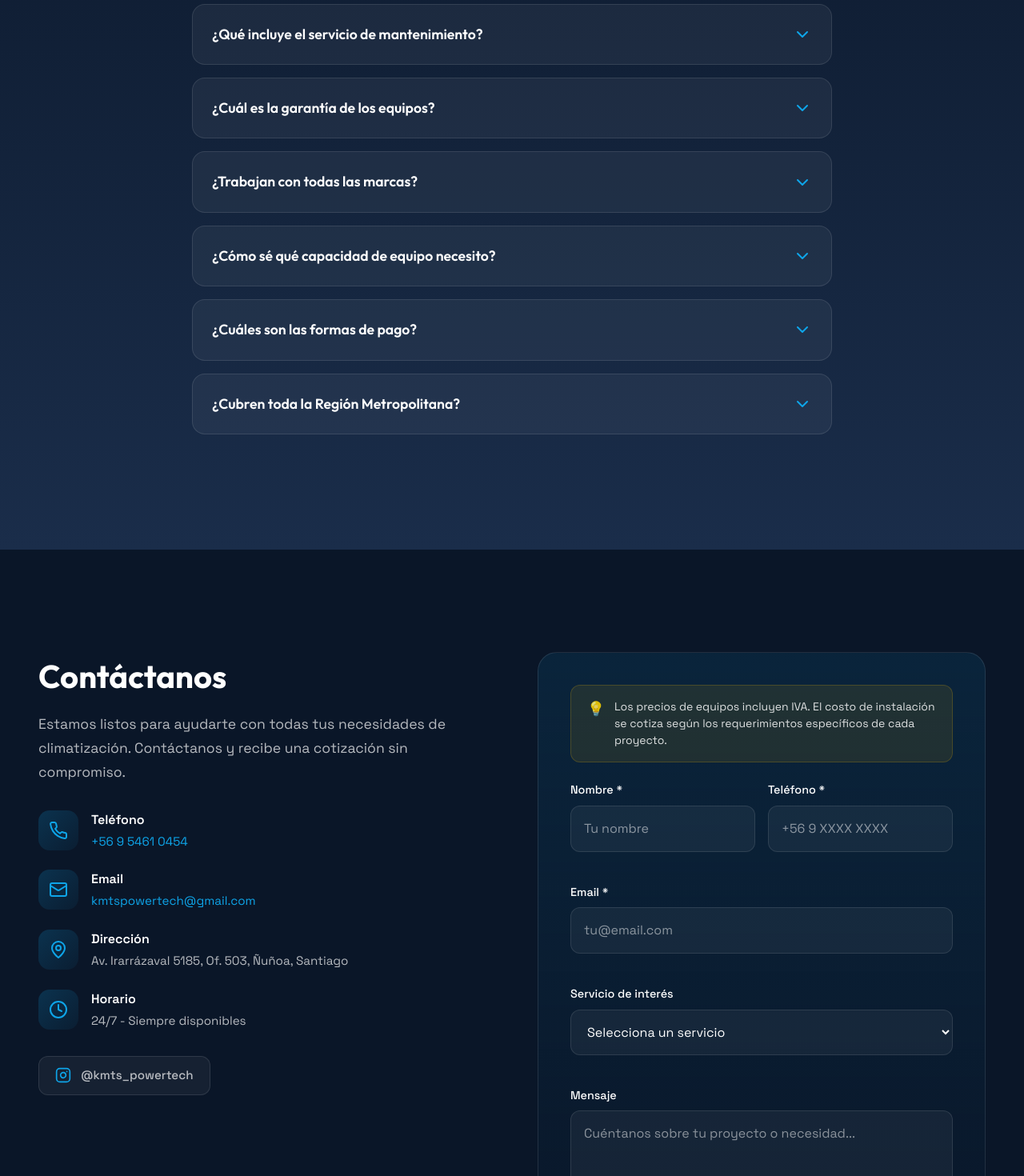
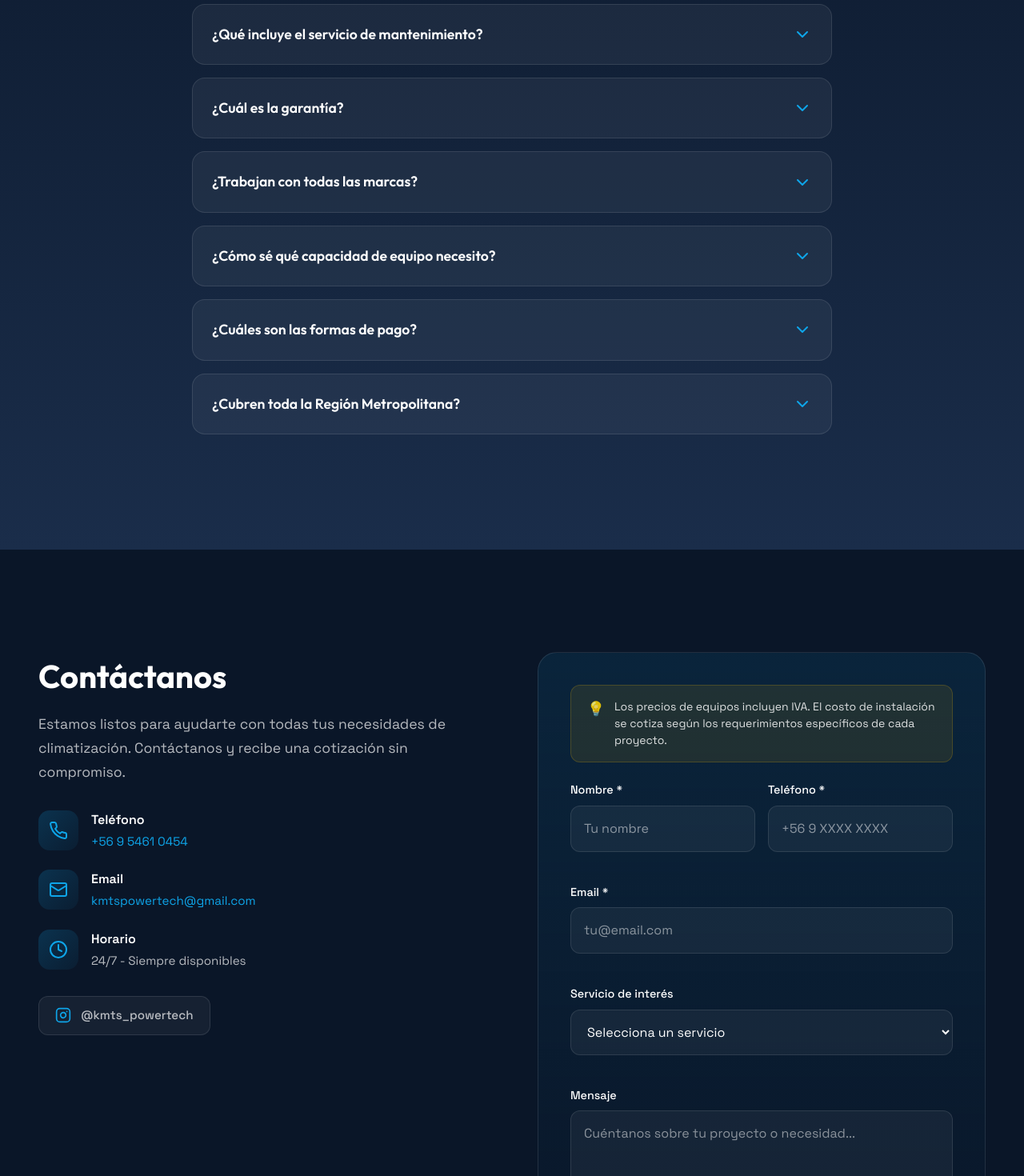
Before and after one commit to TomTowerg/proyecto-climatizacion, a React (Vite) app in the folder frontend/: page / in a window 1280 px wide. Shown: the part 5940-7410 px from the top of the page at 80% size. Built offline with nearby package versions, Linux system fonts and the light colour scheme; no server answers.

Commit message:
cambios de contexto

```diff
--- a/frontend/src/landing/components/ContactSection.jsx
+++ b/frontend/src/landing/components/ContactSection.jsx
@@ -180,16 +180,6 @@ ${formData.mensaje || 'Sin mensaje adicional'}`;
 
               <div className="contact-method">
                 <div className="contact-method-icon">
-                  <MapPin />
-                </div>
-                <div className="contact-method-content">
-                  <h4>{t('landing.contact.addressLabel', 'Dirección')}</h4>
-                  <p>{contactInfo.address}</p>
-                </div>
-              </div>
-
-              <div className="contact-method">
-                <div className="contact-method-icon">
                   <Clock />
                 </div>
                 <div className="contact-method-content">
--- a/frontend/src/landing/components/FAQ.jsx
+++ b/frontend/src/landing/components/FAQ.jsx
@@ -21,15 +21,15 @@ const FAQ = () => {
     },
     {
       questionKey: 'landing.faq.q3.question',
-      questionDefault: '¿Cuál es la garantía de los equipos?',
+      questionDefault: '¿Cuál es la garantía?',
       answerKey: 'landing.faq.q3.answer',
-      answerDefault: 'Todos nuestros equipos cuentan con garantía de fábrica que va desde 1 a 5 años dependiendo de la marca. Adicionalmente, ofrecemos garantía de instalación por 1 año y planes de garantía extendida opcionales.'
+      answerDefault: 'Todos nuestros servicios cuentan con garantía. Para nuestros equipos le extendemos la misma proteccion que ofrece el fabricante. Adicionalmente, ofrecemos garantía de instalación por 1 año.'
     },
     {
       questionKey: 'landing.faq.q4.question',
       questionDefault: '¿Trabajan con todas las marcas?',
       answerKey: 'landing.faq.q4.answer',
-      answerDefault: 'Sí, nuestros técnicos están certificados para trabajar con todas las marcas principales: Samsung, LG, Daikin, Carrier, Midea, Gree, Electrolux, entre otras. También trabajamos con equipos industriales y sistemas VRF.'
+      answerDefault: 'Sí, nuestros técnicos están certificados para trabajar con todas las marcas principales: Samsung, LG, Daikin, Hisense, Midea, Gree, Shoot, Anwo, Kendal, entre otras. También trabajamos con equipos industriales y sistemas VRF.'
     },
     {
       questionKey: 'landing.faq.q5.question',
@@ -41,7 +41,7 @@ const FAQ = () => {
       questionKey: 'landing.faq.q6.question',
       questionDefault: '¿Cuáles son las formas de pago?',
       answerKey: 'landing.faq.q6.answer',
-      answerDefault: 'Aceptamos transferencia bancaria, tarjetas de crédito y débito. Para empresas ofrecemos facturación a 30 días. También tenemos convenios de financiamiento en cuotas sin interés con algunas tarjetas.'
+      answerDefault: 'Aceptamos diferentes metodos de pago: Efectivo, transferencia bancaria, tarjetas de crédito y débito.'
     },
     {
       questionKey: 'landing.faq.q7.question',
--- a/frontend/src/landing/components/HowItWorks.jsx
+++ b/frontend/src/landing/components/HowItWorks.jsx
@@ -10,7 +10,7 @@ const HowItWorks = () => {
       titleKey: 'landing.howItWorks.step1.title',
       titleDefault: 'Contacto Inicial',
       descriptionKey: 'landing.howItWorks.step1.description',
-      descriptionDefault: 'Contáctanos por teléfono, email o formulario web. Te responderemos en menos de 2 horas.'
+      descriptionDefault: 'Contáctanos por teléfono, email o formulario web. Te responderemos en menos de 2 horas por equipo.'
     },
     {
       number: 2,
@@ -24,14 +24,14 @@ const HowItWorks = () => {
       titleKey: 'landing.howItWorks.step3.title',
       titleDefault: 'Cotización Detallada',
       descriptionKey: 'landing.howItWorks.step3.description',
-      descriptionDefault: 'Recibirás una cotización transparente con todos los costos incluidos, sin sorpresas.'
+      descriptionDefault: 'Recibirás una cotización con todos los costos incluidos y el material necesario.'
     },
     {
       number: 4,
       titleKey: 'landing.howItWorks.step4.title',
       titleDefault: 'Instalación Profesional',
       descriptionKey: 'landing.howItWorks.step4.description',
-      descriptionDefault: 'Nuestro equipo certificado realizará la instalación siguiendo los más altos estándares.'
+      descriptionDefault: 'Nuestro equipo certificado realizará la instalación con los más altos estándares de calidad.'
     }
   ];
 
--- a/frontend/src/landing/components/ServicesSection.jsx
+++ b/frontend/src/landing/components/ServicesSection.jsx
@@ -20,8 +20,8 @@ const ServicesSection = () => {
       descriptionKey: 'landing.services.installation.description',
       descriptionDefault: 'Instalación certificada de equipos de aire acondicionado con los más altos estándares de calidad y seguridad.',
       features: [
-        { key: 'landing.services.installation.feature1', default: 'Evaluación técnica gratuita' },
-        { key: 'landing.services.installation.feature2', default: 'Instalación en 24-48 horas' },
+        { key: 'landing.services.installation.feature1', default: 'Evaluación técnica' },
+        { key: 'landing.services.installation.feature2', default: 'Instalación en 2 horas por equipo' },
         { key: 'landing.services.installation.feature3', default: 'Garantía de instalación' },
       ]
     },
@@ -30,7 +30,7 @@ const ServicesSection = () => {
       titleKey: 'landing.services.maintenance.title',
       titleDefault: 'Mantenimiento Preventivo',
       descriptionKey: 'landing.services.maintenance.description',
-      descriptionDefault: 'Programas de mantenimiento que extienden la vida útil de tu equipo y optimizan su rendimiento energético.',
+      descriptionDefault: 'Programas de mantenimiento que extienden la vida útil de tu equipo y mantiene su rendimiento energético.',
       features: [
         { key: 'landing.services.maintenance.feature1', default: 'Limpieza profunda de filtros' },
         { key: 'landing.services.maintenance.feature2', default: 'Revisión de gas refrigerante' },
```
